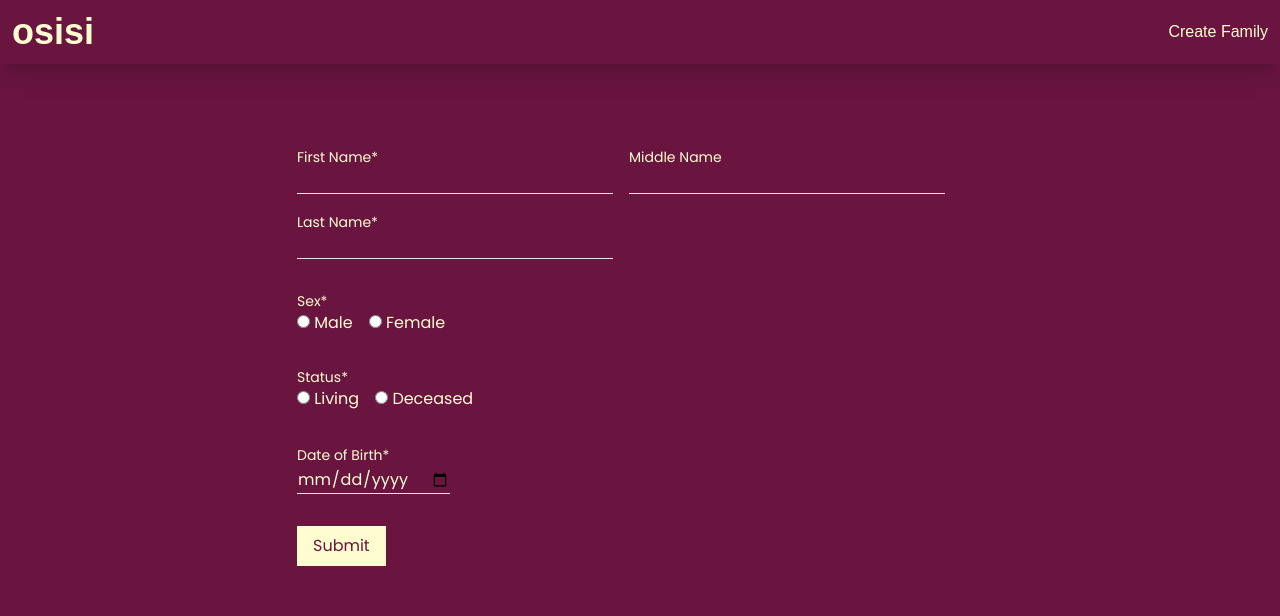
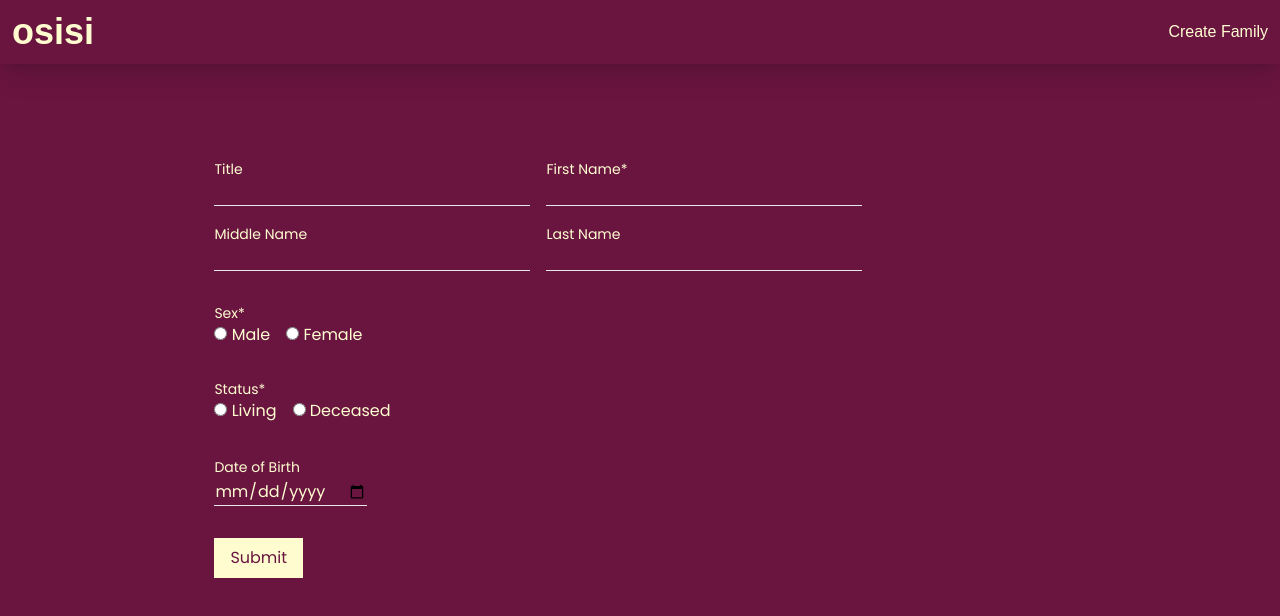
Before and after one commit to Hemephelus/osisi, a React (Vite) app: page /family-tree/add in a window 1280 px wide. Shown: the top 616 px of the page. Built offline with nearby package versions, Linux system fonts and the light colour scheme; a web font is replaced by a local one.

Commit message:
added title to the form

```diff
--- a/src/hooks/useGetRequest.tsx
+++ b/src/hooks/useGetRequest.tsx
@@ -9,7 +9,7 @@ function useGetRequest(url: string) {
   const [error, setError] = React.useState<any>(null);
 
   useEffect(() => {
-    const abortController = new AbortController();
+    // const abortController = new AbortController();
 
     async function fetchData() {
       try {
@@ -18,12 +18,13 @@ function useGetRequest(url: string) {
           //   headers: {
           //     'Content-Type': 'application/json'
           //   },
-          signal: abortController.signal,
+          // signal: abortController.signal,
         });
         if (!response.ok) {
           throw new Error("Network response was not ok");
         }
         const data = await response.json();
+
         setData(data);
         setIsLoading(false);
       } catch (error) {
@@ -39,11 +40,10 @@ function useGetRequest(url: string) {
 
     fetchData();
 
-    return () => {
-      abortController.abort();
-    };
+    // return () => {
+    //   abortController.abort();
+    // };
   }, [url]);
-  console.log(error);
 
   return [data, isLoading, error];
 }
--- a/src/routes/pages/family-tree/AddProfile.tsx
+++ b/src/routes/pages/family-tree/AddProfile.tsx
@@ -11,6 +11,7 @@ interface Profile {
   sex: "";
   status: "";
   date_of_birth: "";
+  title: "";
   id: "";
 }
 
@@ -23,6 +24,7 @@ function AddProfile() {
     sex: "",
     status: "",
     date_of_birth: "",
+    title: "",
     id: generateId(),
   };
 
@@ -78,6 +80,21 @@ function AddProfile() {
         }}
       >
         <section className=" flex flex-wrap gap-4">
+        <div>
+            <label htmlFor="title" className="text-sm">
+              Title
+            </label>
+            <br />
+            <input
+              type="text"
+              id="title"
+              value={profile.title}
+              className="bg-transparent border-b outline-none"
+              onChange={(e) => {
+                updateProfile(e.target.value, "title");
+              }}
+            />
+          </div>
           <div>
             <label htmlFor="first_name" className="text-sm">
               First Name*
@@ -94,6 +111,7 @@ function AddProfile() {
               required
             />
           </div>
+
           <div>
             <label htmlFor="middle_name" className="text-sm">
               Middle Name
@@ -111,7 +129,7 @@ function AddProfile() {
           </div>
           <div>
             <label htmlFor="last_name" className="text-sm">
-              Last Name*
+              Last Name
             </label>
             <br />
             <input
@@ -122,7 +140,7 @@ function AddProfile() {
               onChange={(e) => {
                 updateProfile(e.target.value, "last_name");
               }}
-              required
+
             />
           </div>
         </section>
@@ -184,6 +202,7 @@ function AddProfile() {
                 onChange={(e) => {
                   updateProfile(e.target.value, "status");
                 }}
+                required
               />{" "}
               <label htmlFor="deceased">Deceased</label>
             </div>
@@ -192,7 +211,7 @@ function AddProfile() {
 
         <section className="">
           <label htmlFor="date_of_birth" className="text-sm">
-            Date of Birth*
+            Date of Birth
           </label>
           <br />
           <input
--- a/src/routes/pages/family-tree/ProfileDetail.tsx
+++ b/src/routes/pages/family-tree/ProfileDetail.tsx
@@ -27,39 +27,15 @@ function ProfileDetail() {
   useEffect(() => {
     if (data) {
       setProfile(data.data[0])
-      console.log();
-
     }
   }, [data]);
 
-  // const { OSISI_URL } = useOsisiContext();
+  if(isLoading){
+    return(
+      <ProfileSkeleton/>
+      )
+    }
 
-
-
-  // useEffect(() => {
-  //   if (response) {
-  //     //  Navigate to different page.
-  //     navigate("/family-tree/detail?id="+profile.id);
-  //   }
-  // }, [response]);
-
-  // function updateProfile(value: string, input: keyof Profile): void {
-  //   if (typeof value === "string") {
-  //     let newProfile = { ...profile };
-  //     newProfile[input] = value;
-  //     setProfile(newProfile);
-  //   } else {
-  //     console.warn(
-  //       `Invalid value type for profile property "${input}": ${typeof value}`
-  //     );
-  //   }
-  // }
-
-  // function uploadProfile() {
-  //   if (typeof postRequest === "function") {
-  //     postRequest();
-  //   }
-  // }
 
     if (error) {
       return (
@@ -67,12 +43,6 @@ function ProfileDetail() {
           Error: {error.message}
         </div>
       );
-  }
-
-  if(isLoading){
-    return(
-      <ProfileSkeleton/>
-    )
     }
 
 
--- a/src/routes/root.tsx
+++ b/src/routes/root.tsx
@@ -3,6 +3,7 @@ import { osisiContext } from "../context/useOsisiContext";
 
 export default function Root() {
   const OSISI_URL =
+  // "https://script.google.com/macros/s/AKfycbzltce5xhRkPzFDOMmzbmtfPUm-vFojEVjmmXCu_gwkDpRV_lIvXUXXI5oKDk0GQrre/exec"
   "https://script.google.com/macros/s/AKfycbzA0XXdfifr6Y5k2pePOs6Lj5ga5brlvGK-s5DlCSr-6RakcL8I9wHPgSjHpKqhSYOb/exec"
   return (
       <div className="bg-[#691540] min-h-screen text-[#FFFDD0] pri-font">
--- a/src/utils/formatDate.ts
+++ b/src/utils/formatDate.ts
@@ -1,4 +1,5 @@
 export function formatDate(dateString = "1999-10-23T23:00:00.000Z") {
+  if(dateString === '')return ''
   // Create a Date object from the UTC timestamp
   const utcDate = new Date(dateString);
 
```
Lines whose indentation alone changed are shown as unchanged.
